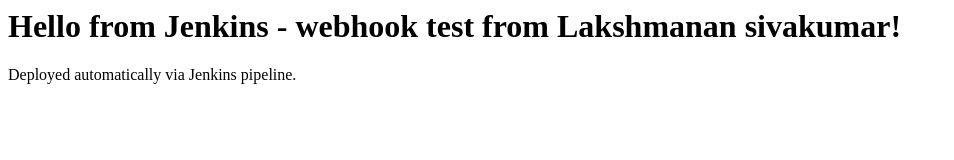
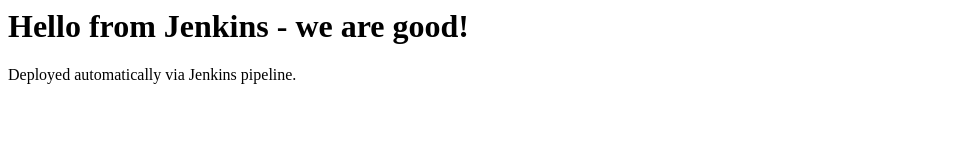
Before and after one commit to laksh70997-bot/my-apache-site, a plain HTML site: page index.html in a window 1280 px wide. Shown: the whole page, without its empty margins (0-954 px from the left). Drawn offline with Linux system fonts and the light colour scheme.

Commit message:
Update index.html

```diff
--- a/index.html
+++ b/index.html
@@ -3,7 +3,7 @@
     <title>My Apache Site</title>
   </head>
   <body>
-    <h1>Hello from Jenkins - webhook test from Lakshmanan sivakumar!</h1>
+    <h1>Hello from Jenkins - we are good!</h1>
     <p>Deployed automatically via Jenkins pipeline.</p>
   </body>
 </html>
```
